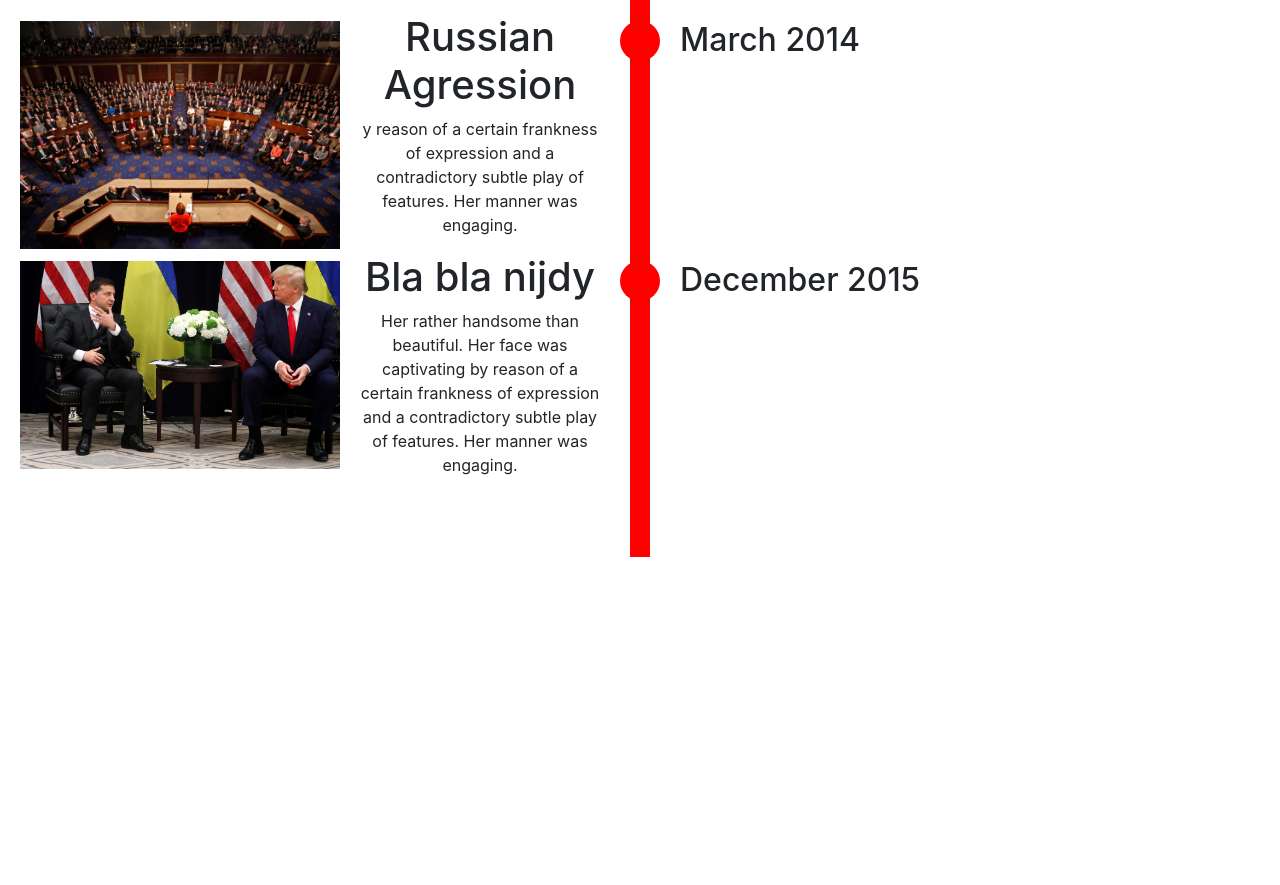
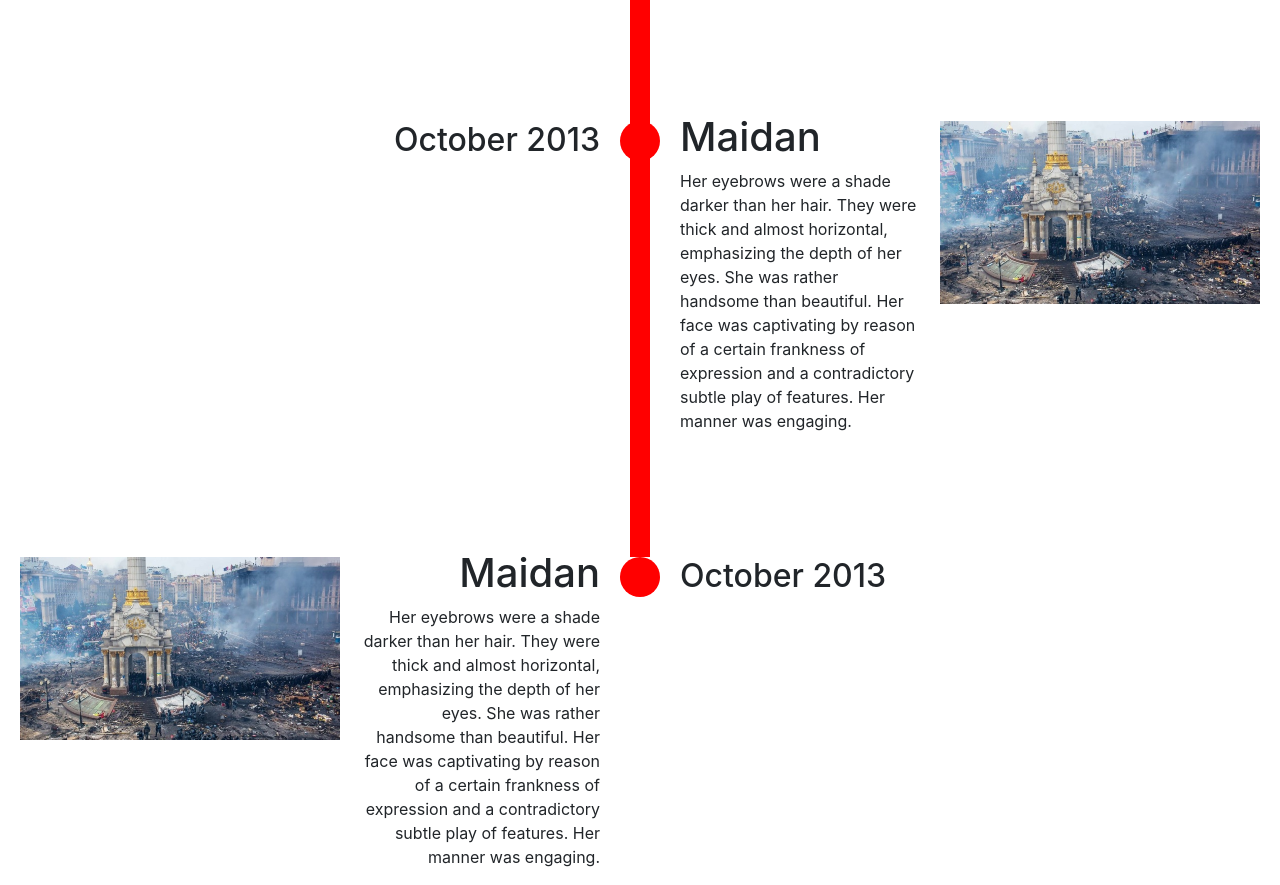
Before and after one commit to 0665422/Synthesis-Website, a plain HTML site: page timeline.html in a window 1280 px wide. Shown: the part 943-1828 px from the top of the page. Before the commit the page ends 1500 px from the top, so only its background shows below. Drawn offline with nearby package versions, Linux system fonts and the light colour scheme.

Commit message:
Two sided timeline frmework (done)
Events on both sides appear correctly. Responsivness has to be added.

```diff
--- a/main.js
+++ b/main.js
@@ -14,11 +14,17 @@ function keepTimelineCentered() {
 // aligns the event
 function eventPosition() {
     $('#event').each(function () {
-        //baseline CSS
-        $(this).css("text-align", "right");
-        $("#event #text p").css("padding-right", "20px");
-        $("#event #text h3").css("padding-right", "20px");
-        $("#event #date h3").css("padding-left", "20px");
+        //baseline CSS (for flexibiliy)
+        //for left
+        $(".left").css("text-align", "right");
+        $(".left #text p").css("padding-right", "20px");
+        $(".left #text h3").css("padding-right", "20px");
+        $(".left #date h3").css("padding-left", "20px");
+        //for right
+        $(".right").css("text-align", "left");
+        $(".right #text p").css("padding-left", "20px");
+        $(".right #text h3").css("padding-left", "20px");
+        $(".right #date h3").css("padding-right", "20px");
 
         var circleWidth = $("#event #circle svg").width();
         var dateWidth = $("#event #date").width();
--- a/style.css
+++ b/style.css
@@ -63,6 +63,12 @@ body {
 
 #event {
     /*background-color: orange;*/
+    margin-bottom: 100px;
+}
+
+.right {
+    display: flex !important;
+    justify-content: flex-end !important;
 }
 
 #media {
--- a/timeline.html
+++ b/timeline.html
@@ -56,67 +56,72 @@
 
         <div class="container-fluid" style="padding: 0;">
             <!--Padding set to 0-->
-            <div class="row no-gutters" id="event">
-                <div class="col-auto" id="media">
-                    <img src="assets/maidan.jpg" />
-                </div>
-                <div class="col-auto" id="text">
+            <div class="row no-gutters left" id="event">
+
+                <div class="col-auto order-2" id="text">
                     <h3>Maidan</h3>
                     <p>Her eyebrows were a shade darker than her hair. They were thick and almost horizontal, emphasizing the depth of her eyes. She was rather handsome than beautiful. Her face was captivating by reason of a certain frankness of expression and a contradictory subtle play of features. Her manner was engaging.</p>
                 </div>
-                <div class="col-auto" id="circle">
+                <div class="col-auto order-3" id="circle">
                     <svg height="40" width="40">
                         <circle cx="20" cy="20" r="20" fill="red" />
                     </svg>
                 </div>
-                <div class="col-auto" id="date">
+                <div class="col-auto order-4" id="date">
                     <h3>October 2013</h3>
+                </div>
+                <div class="col-auto order-1" id="media">
+                    <img src="assets/maidan.jpg" />
                 </div>
             </div>
         </div>
 
         <div class="container-fluid" style="padding: 0;">
             <!--Padding set to 0-->
-            <div class="row no-gutters" id="event">
-                <div class="col-auto" id="media">
-                    <img src="assets/house1.jpg" />
+            <div class="row no-gutters right" id="event">
+
+                <div class="col-auto order-3" id="text">
+                    <h3>Maidan</h3>
+                    <p>Her eyebrows were a shade darker than her hair. They were thick and almost horizontal, emphasizing the depth of her eyes. She was rather handsome than beautiful. Her face was captivating by reason of a certain frankness of expression and a contradictory subtle play of features. Her manner was engaging.</p>
                 </div>
-                <div class="col-auto" id="text">
-                    <h3>Russian Agression</h3>
-                    <p>y reason of a certain frankness of expression and a contradictory subtle play of features. Her manner was engaging.</p>
-                </div>
-                <div class="col-auto" id="circle">
+                <div class="col-auto order-2" id="circle">
                     <svg height="40" width="40">
                         <circle cx="20" cy="20" r="20" fill="red" />
                     </svg>
                 </div>
-                <div class="col-auto" id="date">
-                    <h3>March 2014</h3>
+                <div class="col-auto order-1" id="date">
+                    <h3>October 2013</h3>
+                </div>
+                <div class="col-auto order-4" id="media">
+                    <img src="assets/maidan.jpg" />
                 </div>
             </div>
         </div>
 
         <div class="container-fluid" style="padding: 0;">
             <!--Padding set to 0-->
-            <div class="row no-gutters" id="event">
-                <div class="col-auto" id="media">
-                    <img src="assets/usa-trump_whistleblower.1.jpg" />
+            <div class="row no-gutters left" id="event">
+
+                <div class="col-auto order-2" id="text">
+                    <h3>Maidan</h3>
+                    <p>Her eyebrows were a shade darker than her hair. They were thick and almost horizontal, emphasizing the depth of her eyes. She was rather handsome than beautiful. Her face was captivating by reason of a certain frankness of expression and a contradictory subtle play of features. Her manner was engaging.</p>
                 </div>
-                <div class="col-auto" id="text">
-                    <h3>Bla bla nijdy</h3>
-                    <p>Her  rather handsome than beautiful. Her face was captivating by reason of a certain frankness of expression and a contradictory subtle play of features. Her manner was engaging.</p>
-                </div>
-                <div class="col-auto" id="circle">
+                <div class="col-auto order-3" id="circle">
                     <svg height="40" width="40">
                         <circle cx="20" cy="20" r="20" fill="red" />
                     </svg>
                 </div>
-                <div class="col-auto" id="date">
-                    <h3>December 2015</h3>
+                <div class="col-auto order-4" id="date">
+                    <h3>October 2013</h3>
+                </div>
+                <div class="col-auto order-1" id="media">
+                    <img src="assets/maidan.jpg" />
                 </div>
             </div>
         </div>
     </div>
+
+
 
     <script src="main.js"></script>
     <script src="https://code.jquery.com/jquery-3.4.1.slim.min.js" integrity="sha384-J6qa4849blE2+poT4WnyKhv5vZF5SrPo0iEjwBvKU7imGFAV0wwj1yYfoRSJoZ+n" crossorigin="anonymous"></script>
```
